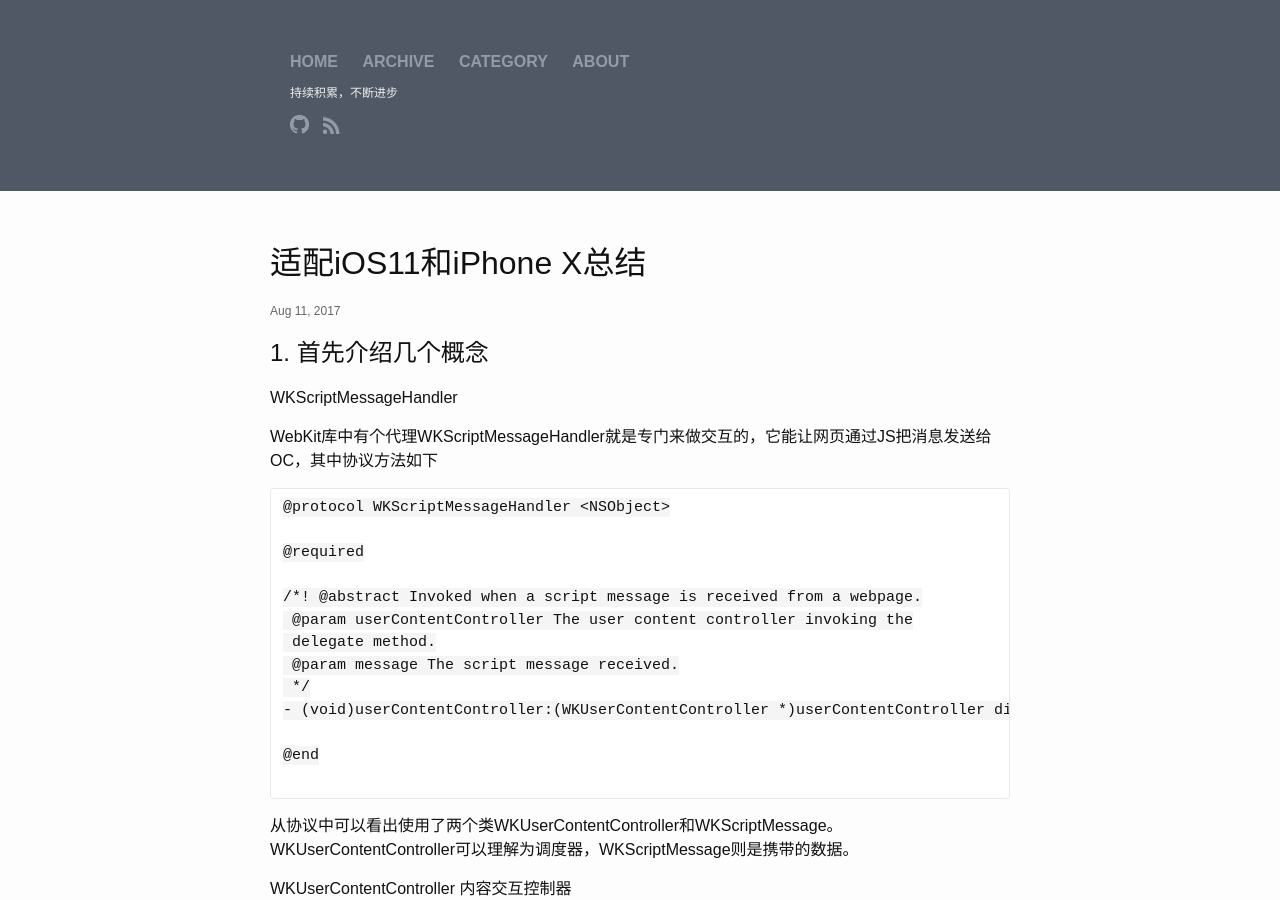
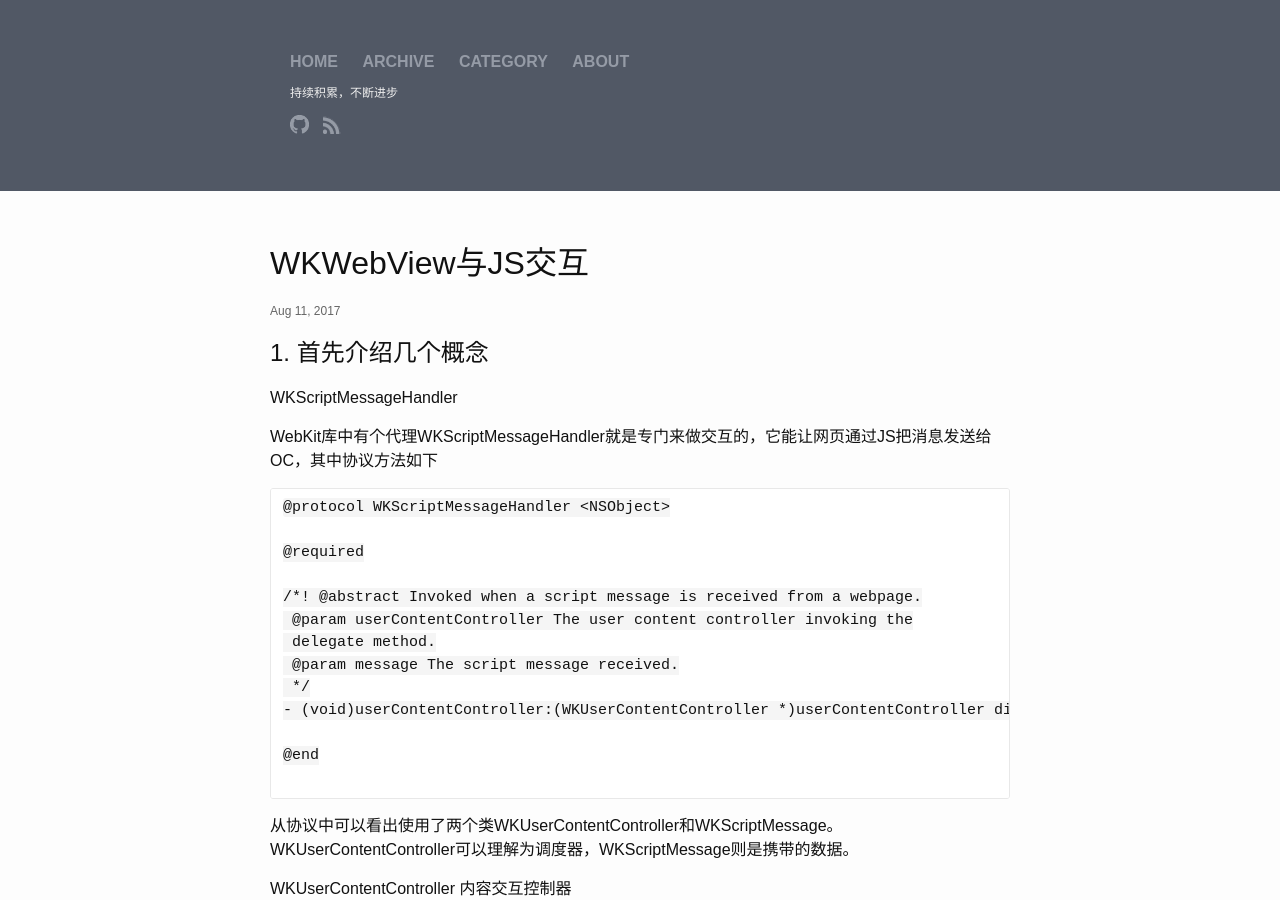
Before and after one commit to guohongwei719/guohongwei719.github.io, a Jekyll site: the page built from _posts/2017-08-11-WKWebView与JS交互.markdown, in a window 1280 px wide and 900 px high. Built offline with Jekyll 4.4.1, drawn with Linux system fonts in a browser that asks for light colours.

Commit message:
WKWebView与JS交互

```diff
--- a/_posts/2017-08-11-WKWebView与JS交互.markdown
+++ b/_posts/2017-08-11-WKWebView与JS交互.markdown
@@ -1,6 +1,6 @@
 ---
 layout: post
-title:  "适配iOS11和iPhone X总结"
+title:  "WKWebView与JS交互"
 date:   2017-08-11 下午7:29
 categories: jekyll update
 ---
```
